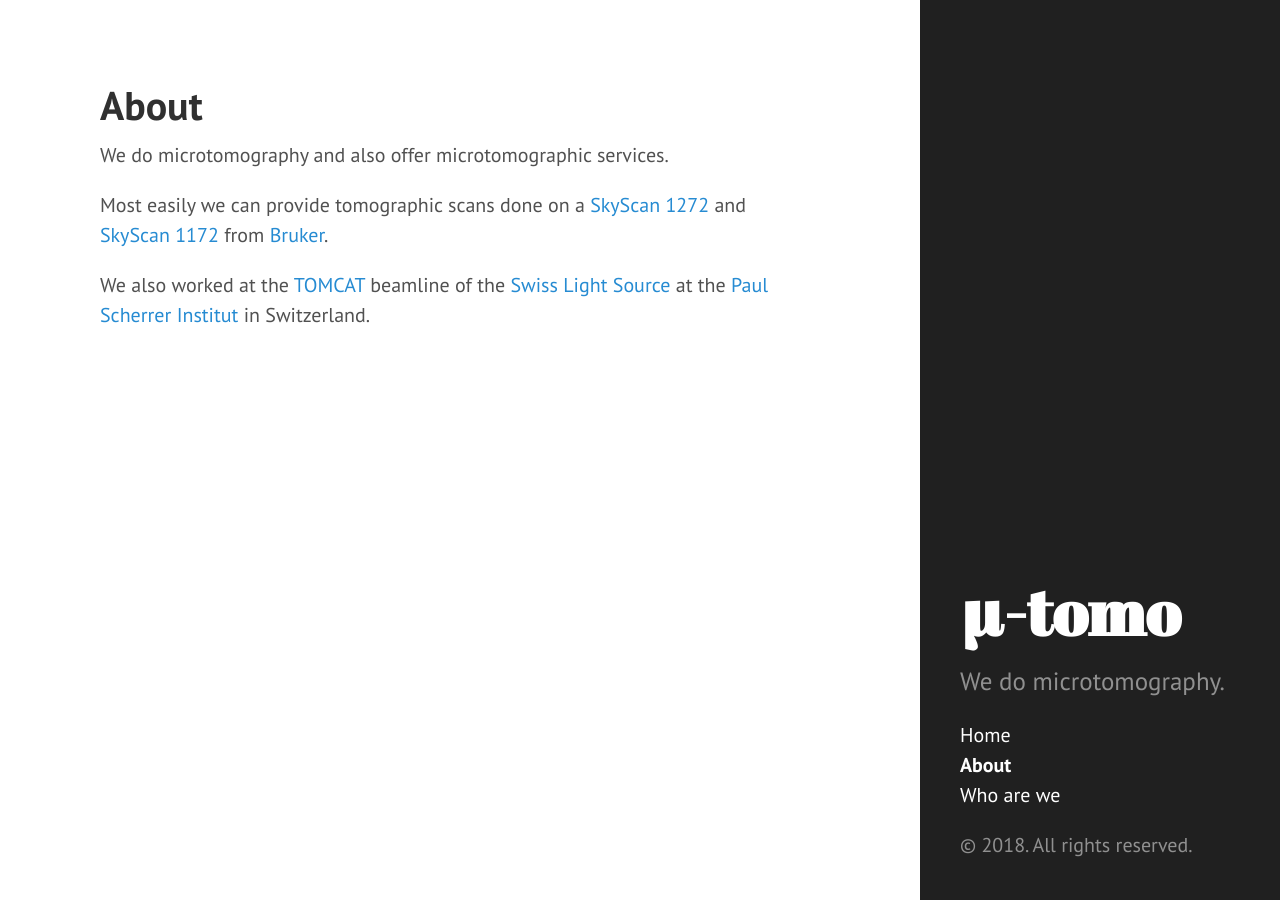
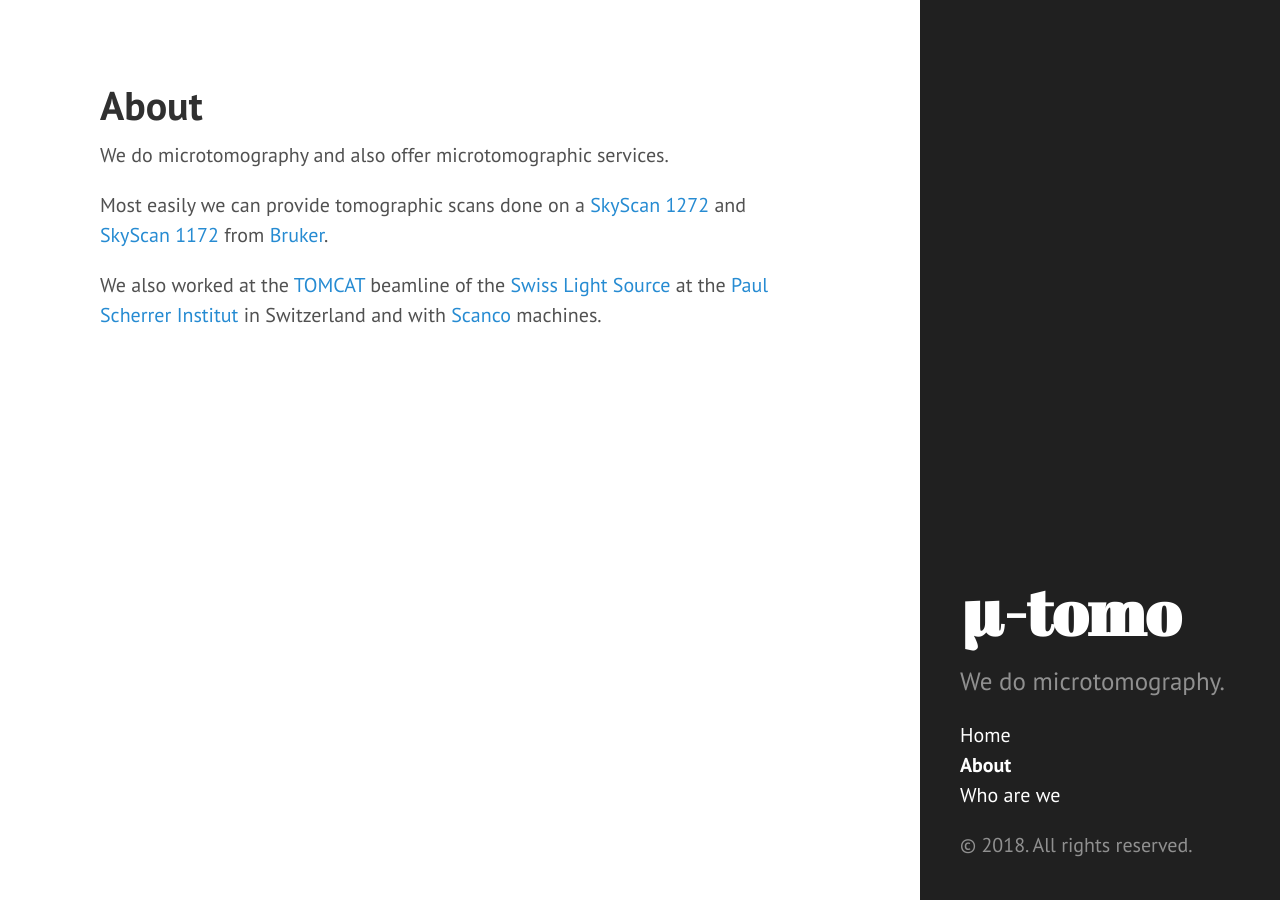
Before and after one commit to TomoGraphics/tomographics.github.io, a Jekyll site: the page built from about.md, in a window 1280 px wide. Built offline with Jekyll 4.4.1, drawn with Linux system fonts in a browser that asks for light colours.

Commit message:
Add Scanco to 'about'

```diff
--- a/about.md
+++ b/about.md
@@ -8,7 +8,7 @@
 
 Most easily we can provide tomographic scans done on a [SkyScan 1272][1272] and [SkyScan 1172][1172] from [Bruker].
 
-We also worked at the [TOMCAT] beamline of the [Swiss Light Source][SLS] at the [Paul Scherrer Institut][PSI] in Switzerland.
+We also worked at the [TOMCAT] beamline of the [Swiss Light Source][SLS] at the [Paul Scherrer Institut][PSI] in Switzerland and with [Scanco] machines.
 
 [1272]: http://bruker-microct.com/products/1272.htm
 [1172]: http://bruker-microct.com/products/1172.htm
@@ -16,3 +16,4 @@
 [TOMCAT]: http://psi.ch/sls/tomcat
 [SLS]: http://psi.ch/sls
 [PSI]: http://psi.ch/
+[Scanco]: http://www.scanco.ch/
```
